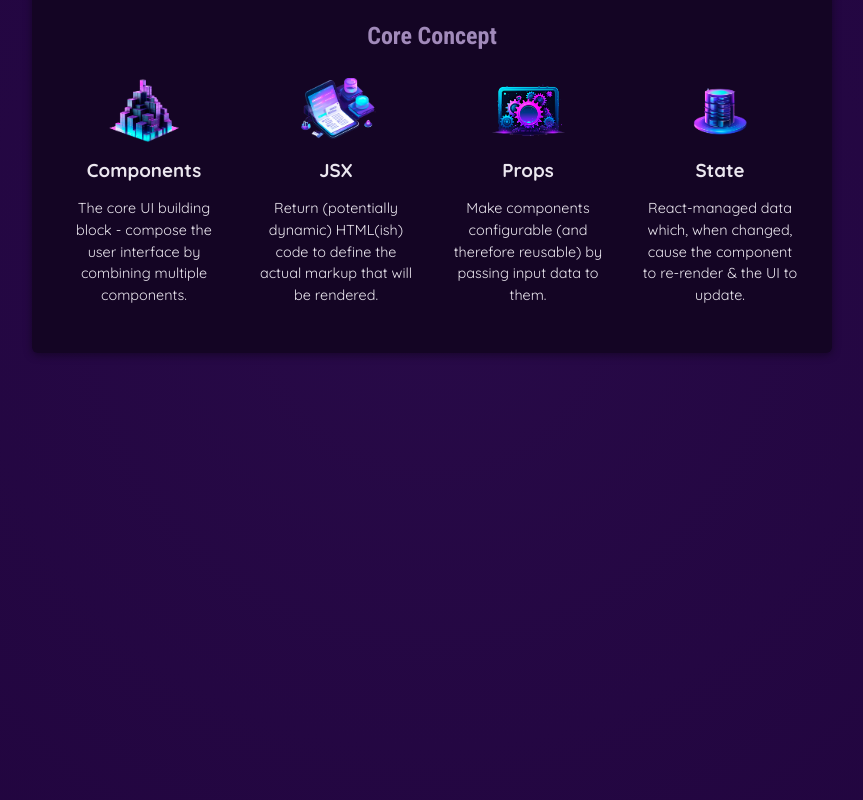
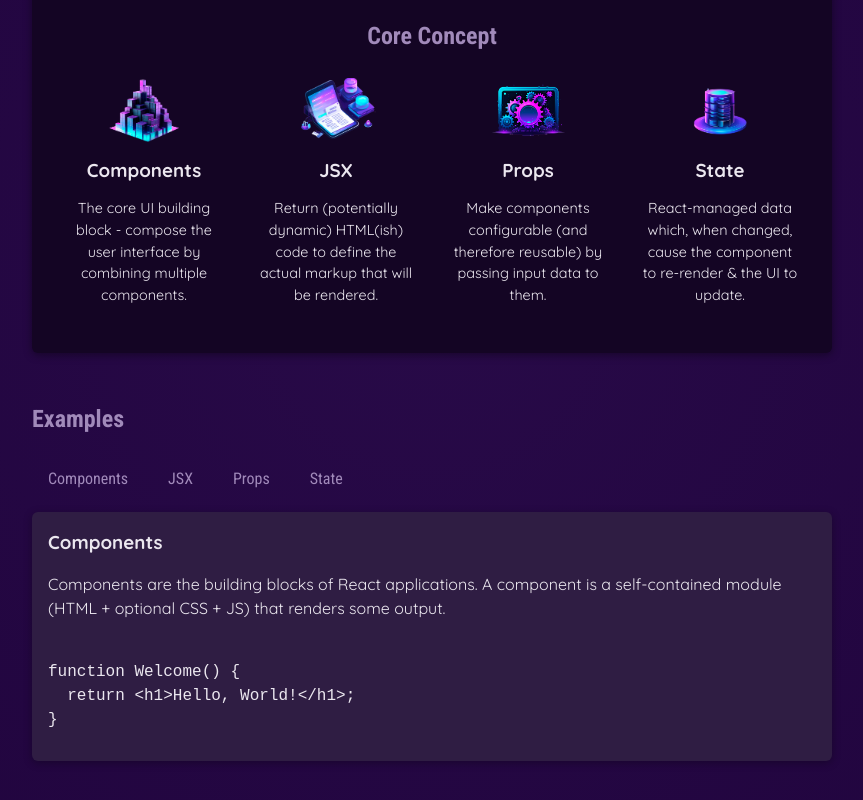
Before and after one commit to daFailer/starting-react-project, a React (Vite) app: page / in a window 1280 px wide. Shown: the part 346-1146 px from the top of the page, without its empty margins (208-1071 px from the left). Built offline with nearby package versions, Linux system fonts and the light colour scheme.

Commit message:
Create TabButton component
+ add event handler
+ handling reactive/computed values with useState

```diff
--- a/src/App.tsx
+++ b/src/App.tsx
@@ -1,5 +1,6 @@
 import Header from './components/Header/Header';
 import CoreConcept from './components/CoreConcept/CoreConcept';
+import Examples from './components/Examples/Examples';
 
 function App() {
   return (
@@ -7,6 +8,7 @@
       <Header />
       <main>
         <CoreConcept />
+        <Examples />
       </main>
     </div>
   );
--- /dev/null
+++ b/src/components/Examples/Examples.scss
@@ -0,0 +1,37 @@
+#examples {
+  margin: 3rem auto;
+
+  h2 {
+    text-align: left;
+  }
+
+  menu {
+    margin: 1rem 0;
+    padding: 0;
+    display: flex;
+    gap: 0.5rem;
+    list-style: none;
+
+    button {
+      padding: 0.5rem 1rem;
+      border: none;
+      border-radius: 6px;
+      background-color: transparent;
+      color: #a18aba;
+      font-family: 'Roboto Condensed', sans-serif;
+      font-size: 1rem;
+      cursor: pointer;
+      transition: all 0.2s ease-in-out;
+
+      &:hover {
+        background-color: #1b082f;
+        color: #ebe7ef;
+      }
+
+      &.active {
+        background-color: #7925d3;
+        color: #ebe7ef;
+      }
+    }
+  }
+}
--- /dev/null
+++ b/src/components/Examples/Examples.tsx
@@ -0,0 +1,87 @@
+import { useState } from 'react';
+import TabButton from '../TabButton/TabButton';
+
+import './Examples.scss';
+
+const buttonConfig = [
+  {
+    title: 'Components',
+    description:
+      'Components are the building blocks of React applications. A component is a self-contained module (HTML + optional CSS + JS) that renders some output.',
+    code: `
+function Welcome() {
+  return <h1>Hello, World!</h1>;
+}`,
+  },
+  {
+    title: 'JSX',
+    description:
+      'JSX is a syntax extension to JavaScript. It is similar to a template language, but it has full power of JavaScript (e.g., it may output dynamic content).',
+    code: `
+<div>
+  <h1>Welcome {userName}</h1>
+  <p>Time to learn React!</p>
+</div>`,
+  },
+  {
+    title: 'Props',
+    description:
+      'Components accept arbitrary inputs called props. They are like function arguments.',
+    code: `
+function Welcome(props) {
+  return <h1>Hello, {props.name}</h1>;
+}`,
+  },
+  {
+    title: 'State',
+    description:
+      'State allows React components to change their output over time in response to user actions, network responses, and anything else.',
+    code: `
+function Counter() {
+  const [isVisible, setIsVisible] = useState(false);
+
+  function handleClick() {
+    setIsVisible(true);
+  }
+
+  return (
+    <div>
+      <button onClick={handleClick}>Show Details</button>
+      {isVisible && <p>Amazing details!</p>}
+    </div>
+  );
+}`,
+  },
+];
+
+export default function Examples() {
+  const [currentSelection, setCurrentSelection]: [number, (currentSelection: number) => void] = useState(0);
+
+  function handleSelect(selectedLabel: number) {
+    setCurrentSelection(selectedLabel);
+  }
+
+  return (
+    <section id="examples">
+      <h2>Examples</h2>
+      <menu>
+        {buttonConfig.map((item, index) => (
+          <TabButton key={item.title} onSelect={() => handleSelect(index)}>{item.title}</TabButton>
+        ))}
+      </menu>
+      <div id="tab-content">
+        <h3>
+          {buttonConfig[currentSelection].title}
+        </h3>
+        <p>
+          {buttonConfig[currentSelection].description}
+        </p>
+        <pre>
+          <code>
+            {buttonConfig[currentSelection].code}
+          </code>
+        </pre>
+      </div>
+    </section>
+  )
+}
--- /dev/null
+++ b/src/components/TabButton/TabButton.scss
@@ -0,0 +1,14 @@
+#tab-content{
+  padding: 1rem;
+  border-radius: 6px;
+  background-color: #2f1d43;
+  box-shadow: 0 2px 8px rgba(0, 0, 0, 0.3);
+
+  h3 {
+    margin: 0;
+  }
+
+  code {
+    font-size: 1rem;
+  }
+}
--- /dev/null
+++ b/src/components/TabButton/TabButton.tsx
@@ -0,0 +1,13 @@
+import './TabButton.scss';
+
+interface TabButtonProps {
+  children: React.ReactNode;
+  onSelect: () => void;
+}
+
+export default function TabButton(props: TabButtonProps) {
+
+  return (
+    <li><button onClick={props.onSelect}>{props.children}</button></li>
+  );
+}
--- a/src/index.scss
+++ b/src/index.scss
@@ -31,56 +31,3 @@
     color: #a18aba;
   }
 }
-
-#examples {
-  margin: 3rem auto;
-
-  h2 {
-    text-align: left;
-  }
-
-  menu {
-    margin: 1rem 0;
-    padding: 0;
-    display: flex;
-    gap: 0.5rem;
-    list-style: none;
-  }
-
-  menu button {
-    padding: 0.5rem 1rem;
-    border: none;
-    border-radius: 6px;
-    background-color: transparent;
-    color: #a18aba;
-    font-family: 'Roboto Condensed', sans-serif;
-    font-size: 1rem;
-    cursor: pointer;
-    transition: all 0.2s ease-in-out;
-  }
-
-  menu button:hover {
-    background-color: #1b082f;
-    color: #ebe7ef;
-  }
-
-  menu button.active {
-    background-color: #7925d3;
-    color: #ebe7ef;
-  }
-}
-
-#tab-content{
-  padding: 1rem;
-  border-radius: 6px;
-  background-color: #2f1d43;
-  box-shadow: 0 2px 8px rgba(0, 0, 0, 0.3);
-
-  h3 {
-    margin: 0;
-  }
-
-  code {
-    font-size: 1rem;
-  }
-}
```
